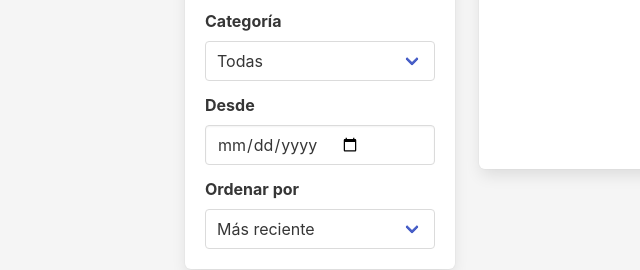
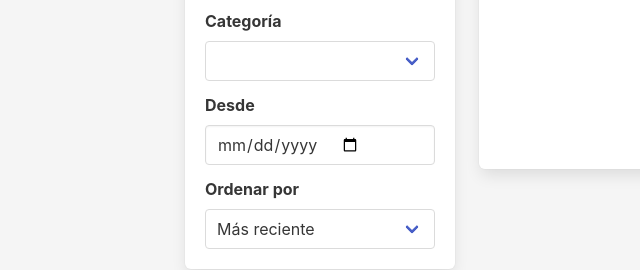
Before and after one commit to FlorenciaNieva/AhorrADAs, a plain HTML site: page index.html in a window 1280 px wide. Shown: the part 621-891 px from the top of the page, 26-666 px from the left. Drawn offline with nearby package versions, Linux system fonts and the light colour scheme.

Commit message:
fix: elimino la option desde el index.html para agregarla desde js

```diff
--- a/index.html
+++ b/index.html
@@ -119,7 +119,6 @@
                                         <div class="control">
                                             <div class="select is-fullwidth">
                                                 <select id="filtro-categorias-select" class="categorias-select todos-filtros">
-                                                    <option value="todas">Todas</option>
                                                 </select>
                                             </div>
                                         </div>
```
